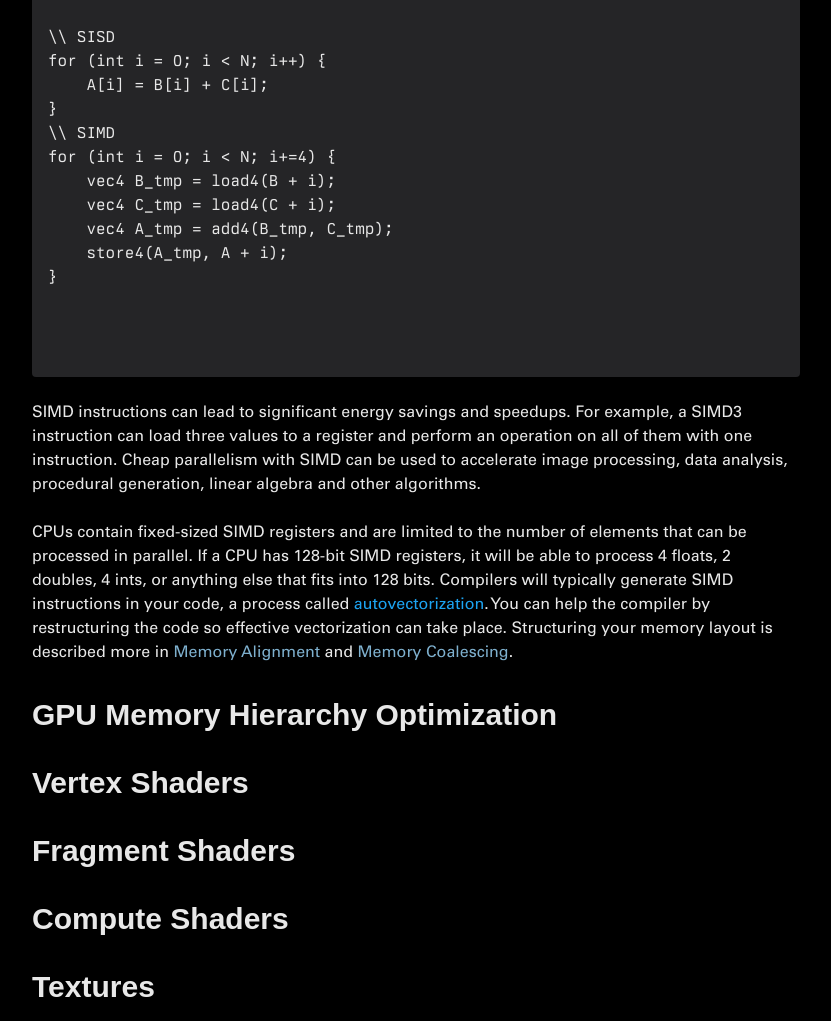
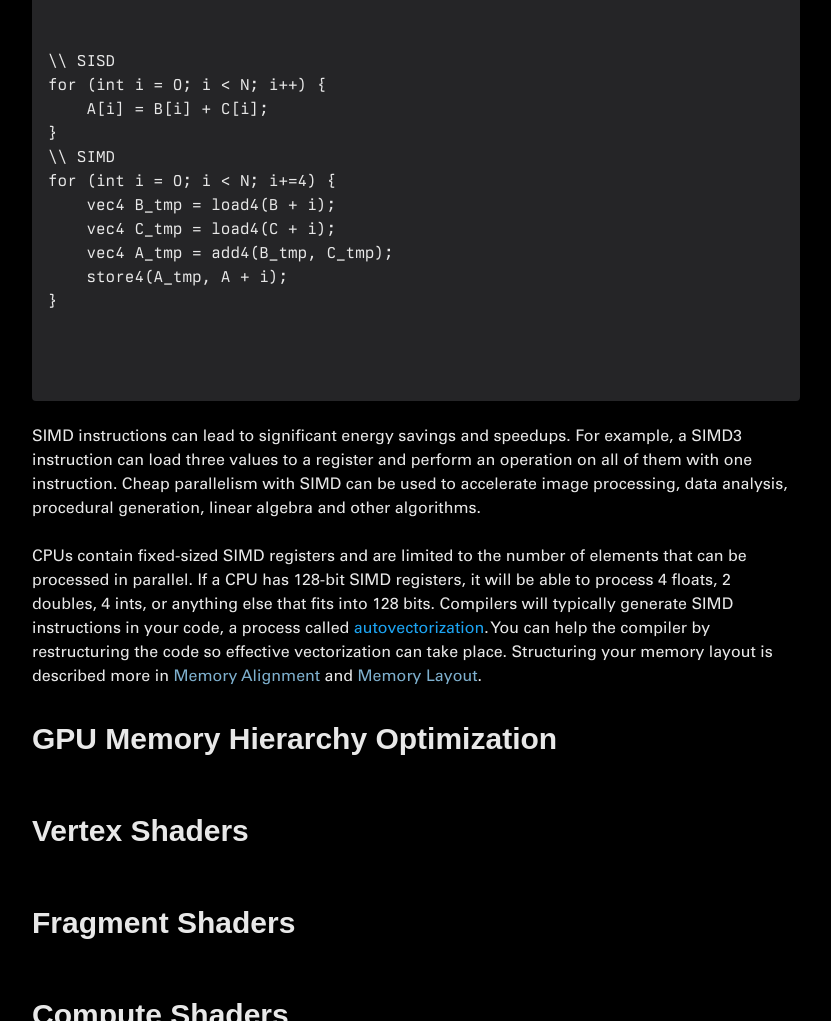
Before and after one commit to FastestMolasses/abem_dev, an Astro site: page /compositions/gpu-programming-shader-authoring in a window 1280 px wide. Shown: the part 1779-2800 px from the top of the page, without its empty margins (224-1055 px from the left). Built offline with nearby package versions, Linux system fonts and the light colour scheme; Astro itself is replaced by a stand-in of ours; a web font is replaced by a local one.

Commit message:
Small update

```diff
--- a/src/pages/compositions/gpu-programming-shader-authoring.astro
+++ b/src/pages/compositions/gpu-programming-shader-authoring.astro
@@ -8,7 +8,7 @@ import CompositionLayout from '@/layouts/CompositionLayout.astro';
         cursor: pointer;
     }
     .title {
-        @apply text-3xl font-extrabold mb-6 mt-8;
+        @apply text-3xl font-extrabold mb-6 pt-8;
     }
     .title-link {
         @apply hover:text-link-muted cursor-pointer;
@@ -235,7 +235,7 @@ for (int i = 0; i < N; i+=4) {
             by restructuring the code so effective vectorization can take place.
             Structuring your memory layout is described more in
             <a href='#memory-alignment' class='reference'>Memory Alignment</a> and
-            <a href='#memory-coalescing' class='reference'>Memory Coalescing</a
+            <a href='#memory-layout' class='reference'>Memory Layout</a
             >.
         </p>
 
@@ -331,7 +331,7 @@ typedef struct {
             bytes.
         </p>
 
-        <h2 class='title ppneue title-link' id='memory-alignment'>
+        <h2 class='title ppneue title-link' id='memory-layout'>
             Memory Layout
         </h2>
 
```
